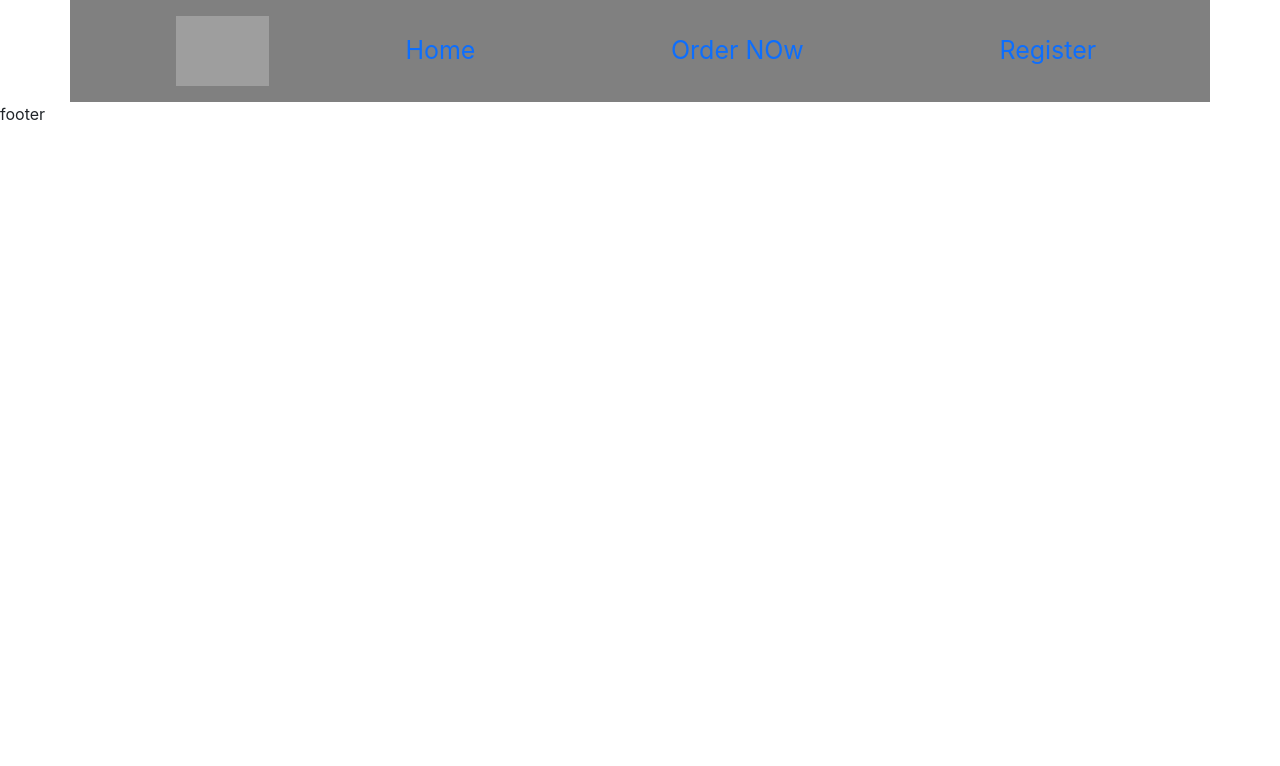
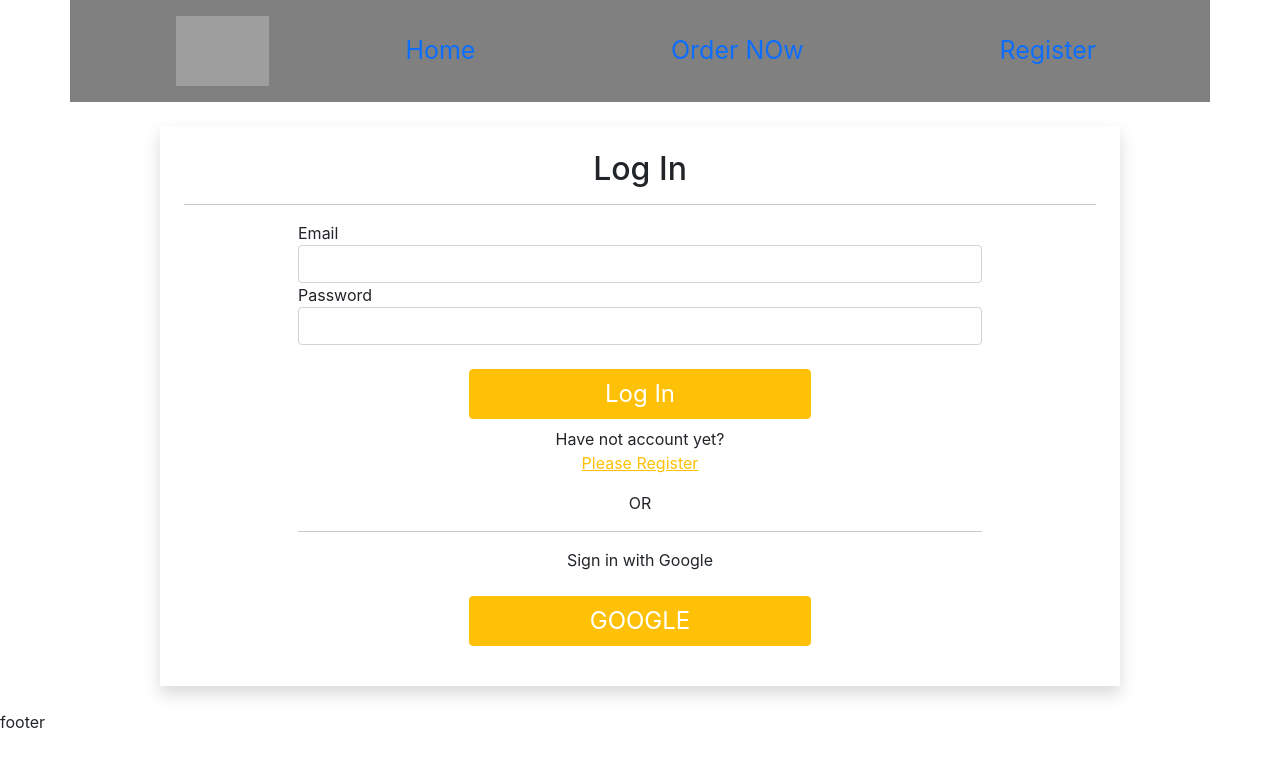
Before and after one commit to almubin78/Delicious-food-Pic-a-Chef, a React (Create React App) app: page /login in a window 1280 px wide. Shown: the top 766 px of the page. Built offline with nearby package versions, Linux system fonts and the light colour scheme; grey boxes are pictures that could not be loaded.

Commit message:
sign in component create

```diff
--- a/src/component/Login/Login.js
+++ b/src/component/Login/Login.js
@@ -1,8 +1,52 @@
-import React from 'react';
+import React, { useState } from 'react';
+import { useForm } from 'react-hook-form';
+import { Link } from 'react-router-dom';
 
 const Login = () => {
+    const { register, handleSubmit, formState: { errors }, } = useForm();
+    const [signInError,setSignInError] = useState('');
+
+    const handleLogin = data =>{
+
+    }
     return (
-        <div>
+        <div className='full-form container mx-auto w-75 align-center shadow p-4 m-4'>
+            <h2 className='text-center'>Log In</h2> <hr />
+            <form className='form w-75 mx-auto' onSubmit={handleSubmit(handleLogin)}>
+
+                <div className="">
+                    <label className="label"> <span className="label-text">Email</span></label>
+                    <input type="email" {...register("email", {
+                        required: true
+                    })} className="form-control" />
+                    {errors.email && <p className='text-red-500'>{errors.email.message}</p>}
+                </div>
+
+                <div className="">
+                    <label className="label"> <span className="label-text">Password </span></label>
+                    <input type="password" {...register("password", {
+                        required: "Password is required",
+                        minLength: { value: 6, message: "Password must be 6 characters long" },
+                        // pattern: { value: /(?=.*[A-Z])(?=.*[!@#$&*])(?=.*[0-9])/, message: 'Password must have uppercase, number and special characters' }
+                        pattern: { value: /(?=.*[0-9])/, message: 'Password must have one uppercase and a number' }
+                    })} className="form-control" />
+                    {errors.password && <p className='text-red-500'>{errors.password.message}</p>}
+                </div>
+
+
+                <input className='text-white fs-4 btn btn-warning w-50 mt-4 mx-auto' value="Log In" type="submit" />
+                {signInError && <p className='text-red-600'>{signInError}</p>}
+
+            </form>
+
+
+            <div className=' form text-center w-75 mx-auto'>
+                <p className='mt-2'>Have not account yet? <br /> <Link className='text-warning text-secondary' to="/register">Please Register</Link></p>
+                <div className="divider">OR</div>
+                    <hr />
+                <label className="label"> <span className="label-text">Sign in with Google</span></label>
+                <button className='text-white fs-4 btn btn-warning mt-4 w-50 mb-3 mx-auto'>GOOGLE </button>
+            </div>
 
         </div>
     );
--- a/src/component/Register/Register.js
+++ b/src/component/Register/Register.js
@@ -11,8 +11,8 @@ const Register = () => {
     }
     return (
         <div className='full-form container mx-auto w-75 align-center shadow p-4 m-4'>
-            <h2 className=''>Sign Up</h2>
-            <form className='form' onSubmit={handleSubmit(handleSignUp)}>
+            <h2 className='text-center'>Sign Up</h2> <hr />
+            <form className='form w-75 mx-auto' onSubmit={handleSubmit(handleSignUp)}>
 
                 <div className="">
                     <label className="label"> <span className="label-text">Name</span></label>
@@ -47,17 +47,18 @@ const Register = () => {
                     {errors.myImage && <p className='text-red-500'>{errors.myImage}</p>}
                 </div>
 
-                <input className='btn btn-warning w-50 mt-4 mx-auto' value="Sign Up" type="submit" />
+                <input className='text-white fs-4 btn btn-warning w-50 mt-4 mx-auto' value="Sign Up" type="submit" />
                 {signUpError && <p className='text-red-600'>{signUpError}</p>}
 
             </form>
 
-            <p>Already have an account <Link className='text-warning text-secondary' to="/login">Please Login</Link></p>
-            <div className="divider">OR</div>
 
-            <div className=' form'>
-            <label className="label"> <span className="label-text">Register with Google</span></label>
-                <button className='btn btn-warning w-50 mt-4 mb-3 mx-auto'>GOOGLE </button>
+            <div className=' form text-center w-75 mx-auto'>
+                <p className='mt-2'>Already have an account? <br /> <Link className='text-warning text-secondary' to="/login">Please Login</Link></p>
+                <div className="divider">OR</div>
+                    <hr />
+                <label className="label"> <span className="label-text">Register with Google</span></label>
+                <button className='text-white fs-4 btn btn-warning mt-4 w-50 mb-3 mx-auto'>GOOGLE </button>
             </div>
 
         </div>
```
